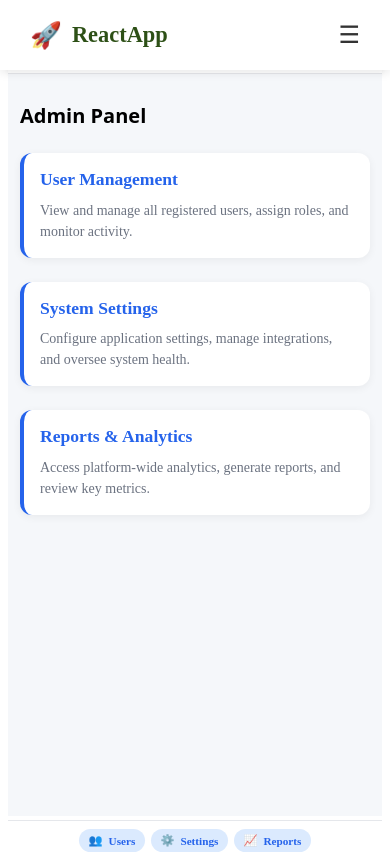
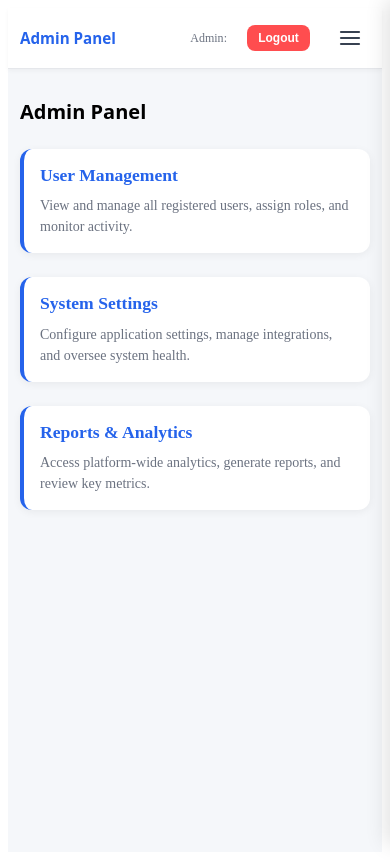
Before and after one commit to ritika7893/TourismProject, a React app: page /AdminDashboard in a window 390 px wide. Built offline with nearby package versions, Linux system fonts and the light colour scheme; the HTML template or start-up script is replaced by a standard one.

Commit message:
updated dashboard

```diff
--- a/src/AdminDashboard.jsx
+++ b/src/AdminDashboard.jsx
@@ -2,11 +2,6 @@ import DashboardTopNav from './DashboardTopNav.jsx';
 import './Dashboard.css';
 
 const AdminDashboard = () => {
-  const quickLinks = [
-    { label: 'Users',     icon: '👥', className: 'ql-btn ql-admin-users'    },
-    { label: 'Settings',  icon: '⚙️', className: 'ql-btn ql-admin-settings' },
-    { label: 'Reports',   icon: '📈', className: 'ql-btn ql-admin-reports'  },
-  ];
 
   const cards = [
     { title: 'User Management',  desc: 'View and manage all registered users, assign roles, and monitor activity.' },
@@ -17,16 +12,6 @@ const AdminDashboard = () => {
   return (
     <div className="dashboard-layout">
       <DashboardTopNav variant="admin" />
-
-      {/* ── Tablet & Mobile quick-links row ── */}
-      <nav className="topnav-quick-links" aria-label="Quick links">
-        {quickLinks.map((ql) => (
-          <a key={ql.label} href="#" className={ql.className}>
-            <span aria-hidden="true">{ql.icon}</span>
-            {ql.label}
-          </a>
-        ))}
-      </nav>
 
       <div className="dashboard-body">
         <div className="role-dashboard">
--- a/src/App.jsx
+++ b/src/App.jsx
@@ -13,9 +13,12 @@ const AppContent = () => {
   const location = useLocation();
 
   // Function to determine if the main NavBar should be hidden (e.g., in Dashboard)
-  const shouldHideNavBar = () => {
-    return location.pathname.startsWith('/dashboard');
-  };
+   const shouldHideNavBar = () => {
+     return (
+       location.pathname === "/AdminDashboard" ||
+       location.pathname === "/UserDashboard"
+     );
+   };
 
   return (
     <div className="app-main-layout">
--- a/src/DashboardTopNav.css
+++ b/src/DashboardTopNav.css
@@ -1,7 +1,9 @@
 /* =========================================================
-   DashboardTopNav  — role-scoped top bar (user / admin)
+   DashboardTopNav  — desktop inline nav + mobile/tablet drawer
+   role: user | admin  (className: user-topnav | admin-topnav)
    ========================================================= */
 
+/* ── Top bar ── */
 .dashboard-topnav {
   display: flex;
   align-items: center;
@@ -11,30 +13,30 @@
   background-color: #ffffff;
   border-bottom: 1px solid #e5e7eb;
   box-shadow: 0 2px 4px rgba(0, 0, 0, 0.04);
-  flex-wrap: wrap;
+  position: sticky;
+  top: 0;
+  z-index: 100;
 }
 
 /* Brand */
 .topnav-brand h3 {
   margin: 0;
-  font-size: 1.25rem;
+  font-size: 1.3rem;
   font-family: var(--heading, system-ui, sans-serif);
-  font-weight: 600;
+  font-weight: 700;
+  white-space: nowrap;
 }
 .user-topnav .topnav-brand h3 { color: #2e7d5f; }
 .admin-topnav .topnav-brand h3 { color: #2563eb; }
 
-/* ── Desktop inline nav links ── */
+/* ── Desktop inline nav ── */
 .topnav-links {
   display: flex;
   align-items: center;
   gap: 0.25rem;
-  flex: 1;
-  justify-content: center;
 }
-
 .topnav-link {
-  padding: 0.45rem 0.9rem;
+  padding: 0.5rem 1rem;
   border-radius: 8px;
   font-size: 0.875rem;
   font-weight: 500;
@@ -46,10 +48,10 @@
   background: #f3f4f6;
   color: #1f2937;
 }
-.user-topnav .topnav-link:hover { color: #2e7d5f; background: rgba(46, 125, 95, 0.08); }
-.admin-topnav .topnav-link:hover { color: #2563eb; background: rgba(37, 99, 235, 0.08); }
+.user-topnav .topnav-link:hover { color: #2e7d5f; background: rgba(46,125,95,0.08); }
+.admin-topnav .topnav-link:hover { color: #2563eb; background: rgba(37,99,235,0.08); }
 
-/* ── User info + logout ── */
+/* ── Right cluster: account + logout + hamburger ── */
 .topnav-user-info {
   display: flex;
   align-items: center;
@@ -60,6 +62,7 @@
   font-weight: 500;
   color: #6b7280;
   font-size: 0.85rem;
+  white-space: nowrap;
 }
 
 .dashboard-logout-btn {
@@ -76,90 +79,156 @@
 .dashboard-logout-btn:hover {
   background-color: #d9363e;
   transform: translateY(-1px);
-  box-shadow: 0 4px 8px rgba(217, 54, 62, 0.22);
+  box-shadow: 0 4px 8px rgba(217,54,62,0.22);
 }
 
+/* ── Hamburger button ── */
+.hamburger-btn {
+  display: none;                /* hidden on desktop */
+  align-items: center;
+  justify-content: center;
+  width: 40px;
+  height: 40px;
+  background: none;
+  border: none;
+  border-radius: 8px;
+  cursor: pointer;
+  color: #374151;
+  transition: background 0.15s;
+}
+.hamburger-btn:hover { background: #f3f4f6; }
+
 /* =========================================================
-   Responsive — Tablet (≤ 768 px) & Mobile (≤ 480 px)
-   Users / Admins share the same quick-links layout
+   DRAWER  — side panel (tablet & mobile, ≤768px)
+   ========================================================= */
+.drawer-overlay {
+  display: none;
+  position: fixed;
+  inset: 0;
+  background: rgba(0, 0, 0, 0.45);
+  z-index: 900;
+  opacity: 0;
+  pointer-events: none;
+  transition: opacity 0.3s ease;
+}
+.drawer-overlay.is-open {
+  opacity: 1;
+  pointer-events: auto;
+}
+
+.drawer {
+  display: none;
+  position: fixed;
+  top: 0;
+  right: 0;
+  width: 280px;
+  max-width: 85vw;
+  height: 100dvh;
+  background: #ffffff;
+  z-index: 950;
+  flex-direction: column;
+  box-shadow: -4px 0 20px rgba(0, 0, 0, 0.12);
+  transform: translateX(100%);
+  transition: transform 0.3s ease;
+}
+.drawer.is-open { transform: translateX(0); }
+
+.drawer-header {
+  display: flex;
+  align-items: center;
+  justify-content: space-between;
+  padding: 1rem 1.25rem;
+  border-bottom: 1px solid #e5e7eb;
+  font-size: 1.05rem;
+  font-weight: 700;
+}
+.user-topnav .drawer-header { color: #2e7d5f; }
+.admin-topnav .drawer-header { color: #2563eb; }
+
+.drawer-close {
+  display: flex;
+  align-items: center;
+  justify-content: center;
+  width: 36px;
+  height: 36px;
+  background: none;
+  border: none;
+  border-radius: 6px;
+  cursor: pointer;
+  color: #6b7280;
+  transition: background 0.15s;
+}
+.drawer-close:hover { background: #f3f4f6; }
+
+.drawer-body {
+  flex: 1;
+  display: flex;
+  flex-direction: column;
+  padding: 0.75rem;
+  overflow-y: auto;
+}
+.drawer-link {
+  display: block;
+  padding: 0.85rem 1rem;
+  border-radius: 10px;
+  font-size: 0.95rem;
+  font-weight: 500;
+  text-decoration: none;
+  color: #374151;
+  transition: background 0.15s;
+}
+.drawer-link:hover { background: #f3f4f6; }
+
+.drawer-footer {
+  display: flex;
+  align-items: center;
+  justify-content: space-between;
+  padding: 1rem 1.25rem;
+  border-top: 1px solid #e5e7eb;
+}
+.drawer-account-label {
+  font-size: 0.8rem;
+  color: #6b7280;
+}
+.drawer-logout-btn {
+  padding: 0.4rem 1rem;
+  background-color: #ff4d4f;
+  color: #ffffff;
+  border: none;
+  border-radius: 8px;
+  font-weight: 600;
+  font-size: 0.8rem;
+  cursor: pointer;
+  transition: background 0.2s;
+}
+.drawer-logout-btn:hover { background-color: #d9363e; }
+
+/* =========================================================
+   RESPONSIVE — Tablet (≤768px) & Mobile (≤480px)
    ========================================================= */
 
 @media (max-width: 768px) {
-  .dashboard-topnav {
-    justify-content: center;
-    gap: 0.75rem;
+  /* Hide inline desktop nav; hamburger replaces it */
+  .topnav-links { display: none; }
+
+  /* Hamburger + overlay|drawer become active */
+  .hamburger-btn         { display: flex; }
+  .drawer-overlay        { display: block; }
+  .drawer                { display: flex; }
+
+  /* Keep account label, hide word "Account"/"Admin" to save space */
+  .topnav-user-info .user-id::before {
+    content: '';
   }
 
-  /* Hide inline nav links; controlled by quick-links row below */
-  .topnav-links { display: none; }
-
-  /* ── Mobile / Tablet quick-links row ── */
-  .dashboard-topnav::after {
-    content: '';
-    display: flex;
-    width: 100%;
-    order: 3;
-    border-top: 1px solid #e5e7eb;
-    padding-top: 0.5rem;
-    margin-top: 0.25rem;
-  }
-
-  /* Wrapper injected by JSX separator */
-  .topnav-quick-links {
-    order: 4;
-    display: flex;
-    width: 100%;
-    justify-content: center;
-    gap: 0.5rem;
-    margin-top: 0.25rem;
-    padding-top: 0.5rem;
-    border-top: 1px solid #e5e7eb;
-  }
-
-  .ql-btn {
-    display: inline-flex;
-    align-items: center;
-    gap: 0.375rem;
-    padding: 0.375rem 0.75rem;
-    border-radius: 20px;
-    font-size: 0.75rem;
-    font-weight: 600;
-    text-decoration: none;
-    transition: opacity 0.15s, transform 0.15s;
-    white-space: nowrap;
-  }
-  .ql-btn:hover { opacity: 0.85; transform: scale(1.03); }
-
-  /* User quick-links */
-  .ql-user-adventures { background: #e8f5ee; color: #2e7d5f; }
-  .ql-user-stats     { background: #e8f5ee; color: #2e7d5f; }
-  .ql-user-actions   { background: #e8f5ee; color: #2e7d5f; }
-
-  /* Admin quick-links */
-  .ql-admin-users    { background: #dbeafe; color: #2563eb; }
-  .ql-admin-settings { background: #dbeafe; color: #2563eb; }
-  .ql-admin-reports  { background: #dbeafe; color: #2563eb; }
-
-  /* Reduce brand font size */
-  .topnav-brand h3 { font-size: 1.1rem; }
-
-  /* Shrink logout button */
-  .dashboard-logout-btn { padding: 0.35rem 0.85rem; font-size: 0.8rem; }
-
-  /* Hide account label prefix */
-  .user-id { font-size: 0.8rem; }
+  .dashboard-topnav { padding: 0.75rem 1rem; }
+  .topnav-brand h3 { font-size: 1.05rem; }
+  .dashboard-logout-btn { padding: 0.4rem 0.85rem; font-size: 0.8rem; }
 }
 
 @media (max-width: 480px) {
-  .dashboard-topnav { padding: 0.625rem 1rem; gap: 0.5rem; }
-  .topnav-brand h3 { font-size: 1rem; }
+  .dashboard-topnav { padding: 0.625rem 0.75rem; }
+  .topnav-brand h3 { font-size: 0.95rem; }
   .user-id { font-size: 0.75rem; }
-  .dashboard-logout-btn { padding: 0.3rem 0.7rem; font-size: 0.75rem; }
-
-  /* Stack quick-links into 2 rows on very small screens */
-  .topnav-quick-links {
-    flex-wrap: wrap;
-    gap: 0.375rem;
-  }
-  .ql-btn { font-size: 0.7rem; padding: 0.3rem 0.6rem; }
+  .dashboard-logout-btn { padding: 0.35rem 0.7rem; font-size: 0.75rem; }
 }
--- a/src/DashboardTopNav.jsx
+++ b/src/DashboardTopNav.jsx
@@ -1,40 +1,71 @@
-import React from 'react';
+import React, { useState } from 'react';
 import { useNavigate } from 'react-router-dom';
 import { useAuth } from './AuthContext.jsx';
 import './DashboardTopNav.css';
 
+/* ── Hamburger icon (3 bars) ── */
+const HamburgerIcon = () => (
+  <svg width="24" height="24" viewBox="0 0 24 24" fill="none" stroke="currentColor" strokeWidth="2.2" strokeLinecap="round" strokeLinejoin="round">
+    <line x1="3" y1="6"  x2="21" y2="6"  />
+    <line x1="3" y1="12" x2="21" y2="12" />
+    <line x1="3" y1="18" x2="21" y2="18" />
+  </svg>
+);
+
+/* ── 'X' close icon ── */
+const CloseIcon = () => (
+  <svg width="24" height="24" viewBox="0 0 24 24" fill="none" stroke="currentColor" strokeWidth="2.2" strokeLinecap="round" strokeLinejoin="round">
+    <line x1="6"  y1="6"  x2="18" y2="18" />
+    <line x1="6"  y1="18" x2="18" y2="6"  />
+  </svg>
+);
+
 const DashboardTopNav = ({ variant = 'user' }) => {
   const { logout, user } = useAuth();
   const navigate = useNavigate();
+  const [drawerOpen, setDrawerOpen] = useState(false);
+
+  const isAdmin = variant === 'admin';
 
   const handleLogout = () => {
     logout();
     navigate('/login');
   };
 
-  const isAdmin = variant === 'admin';
+  /* Nav links defined per role */
+  const navItems = isAdmin
+    ? [
+        { label: 'Users',     href: '#users'     },
+        { label: 'Settings',  href: '#settings'  },
+        { label: 'Reports',   href: '#reports'   },
+      ]
+    : [
+        { label: 'Adventures', href: '#adventures' },
+        { label: 'Stats',      href: '#stats'      },
+        { label: 'Actions',    href: '#actions'    },
+      ];
+
+  /* Close drawer after navigation */
+  const handleLinkClick = (e, href) => {
+    e.preventDefault();
+    setDrawerOpen(false);
+    // navigate(href);   // uncomment when routes exist
+  };
 
   return (
-    <div className={`dashboard-topnav ${isAdmin ? 'admin-topnav' : 'user-topnav'}`}>
+    <>
+      <header className={`dashboard-topnav ${isAdmin ? 'admin-topnav' : 'user-topnav'}`}>
         <div className="topnav-brand">
           <h3>{isAdmin ? 'Admin Panel' : 'User Dashboard'}</h3>
         </div>
 
-      {/* desktop nav links */}
-      <nav className="topnav-links">
-        {isAdmin ? (
-          <>
-            <a href="#" className="topnav-link">Users</a>
-            <a href="#" className="topnav-link">Settings</a>
-            <a href="#" className="topnav-link">Reports</a>
-          </>
-        ) : (
-          <>
-            <a href="#" className="topnav-link">Adventures</a>
-            <a href="#" className="topnav-link">Stats</a>
-            <a href="#" className="topnav-link">Actions</a>
-          </>
-        )}
+        {/* Desktop inline nav — hidden on ≤768px */}
+        <nav className="topnav-links" aria-label="Dashboard navigation">
+          {navItems.map((item) => (
+            <a key={item.label} href={item.href} className="topnav-link" onClick={(e) => handleLinkClick(e, item.href)}>
+              {item.label}
+            </a>
+          ))}
         </nav>
 
         <div className="topnav-user-info">
@@ -44,8 +75,54 @@ const DashboardTopNav = ({ variant = 'user' }) => {
           <button className="dashboard-logout-btn" onClick={handleLogout}>
             Logout
           </button>
+
+          {/* ── Hamburger — visible on ≤768px ── */}
+          <button
+            className="hamburger-btn"
+            aria-label="Toggle navigation menu"
+            aria-expanded={drawerOpen}
+            onClick={() => setDrawerOpen((prev) => !prev)}
+          >
+            {drawerOpen ? <CloseIcon /> : <HamburgerIcon />}
+          </button>
         </div>
+      </header>
+
+      {/* ── Mobile / Tablet side drawer ── */}
+      <div className={`drawer-overlay ${drawerOpen ? 'is-open' : ''}`} onClick={() => setDrawerOpen(false)} />
+      <aside className={`drawer ${drawerOpen ? 'is-open' : ''}`} aria-label="Mobile navigation">
+        <div className="drawer-header">
+          <span>{isAdmin ? 'Admin Panel' : 'User Dashboard'}</span>
+          <button
+            className="drawer-close"
+            aria-label="Close navigation"
+            onClick={() => setDrawerOpen(false)}
+          >
+            <CloseIcon />
+          </button>
         </div>
+        <nav className="drawer-body">
+          {navItems.map((item) => (
+            <a
+              key={item.label}
+              href={item.href}
+              className="drawer-link"
+              onClick={(e) => handleLinkClick(e, item.href)}
+            >
+              {item.label}
+            </a>
+          ))}
+        </nav>
+        <div className="drawer-footer">
+          <span className="drawer-account-label">
+            {isAdmin ? 'Admin' : 'Account'}: {user?.mobile_number}
+          </span>
+          <button className="drawer-logout-btn" onClick={handleLogout}>
+            Logout
+          </button>
+        </div>
+      </aside>
+    </>
   );
 };
 
--- a/src/UserDashboard.jsx
+++ b/src/UserDashboard.jsx
@@ -4,13 +4,6 @@ import './Dashboard.css';
 
 const UserDashboard = () => {
   const { user } = useAuth();
-
-  /* Quick-links shown only on tablet / mobile (via CSS max-width queries) */
-  const quickLinks = [
-    { label: 'Adventures', icon: '🏔', className: 'ql-btn ql-user-adventures' },
-    { label: 'Stats',     icon: '📊', className: 'ql-btn ql-user-stats'     },
-    { label: 'Actions',   icon: '⚡', className: 'ql-btn ql-user-actions'   },
-  ];
 
   const cards = [
     { title: 'My Adventures', desc: 'Track your ongoing and completed adventures in one place.' },
@@ -21,16 +14,6 @@ const UserDashboard = () => {
   return (
     <div className="dashboard-layout">
       <DashboardTopNav variant="user" />
-
-      {/* ── Tablet & Mobile quick-links row ── */}
-      <nav className="topnav-quick-links" aria-label="Quick links">
-        {quickLinks.map((ql) => (
-          <a key={ql.label} href="#" className={ql.className}>
-            <span aria-hidden="true">{ql.icon}</span>
-            {ql.label}
-          </a>
-        ))}
-      </nav>
 
       <div className="dashboard-body">
         <div className="role-dashboard">
```
Lines whose indentation alone changed are shown as unchanged.
